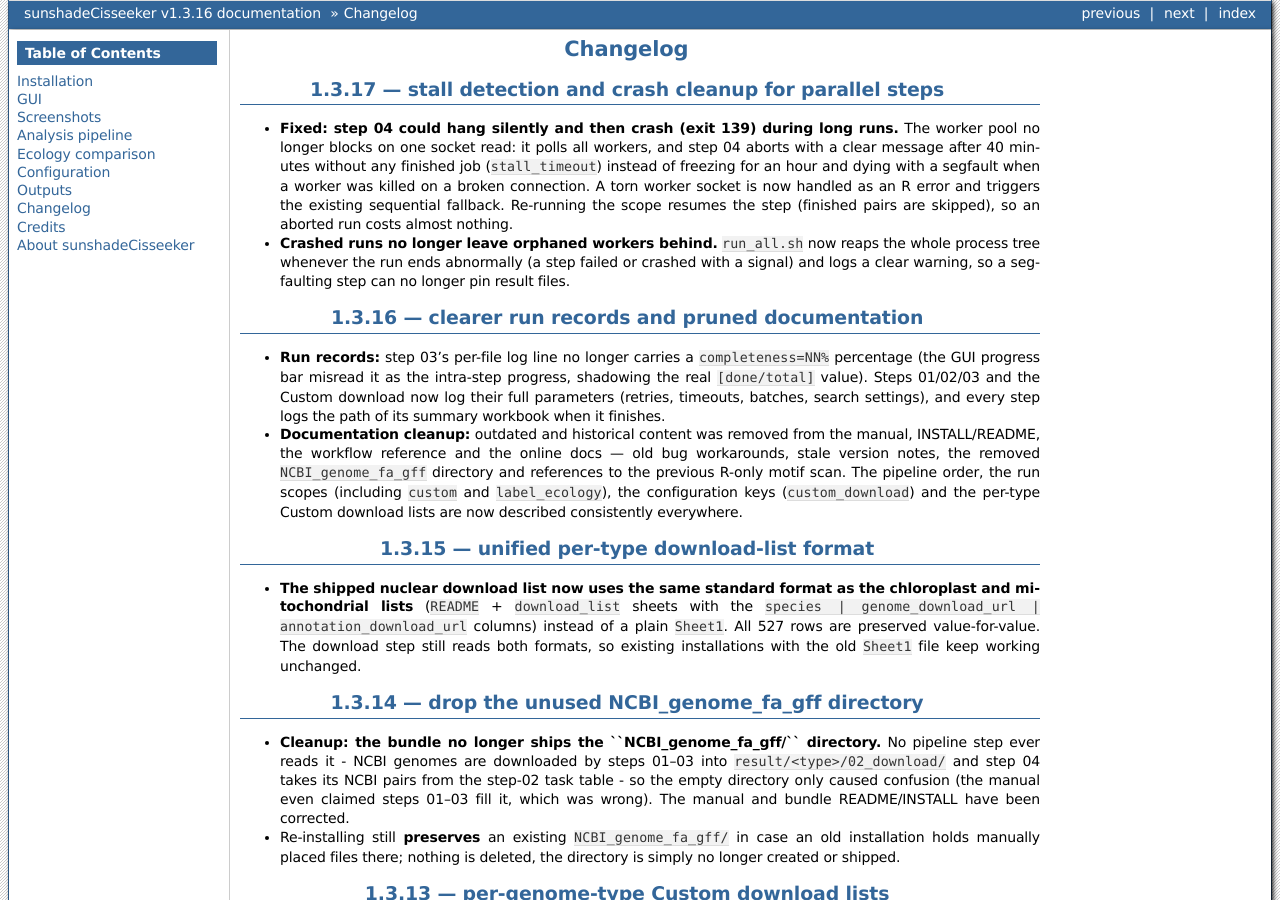
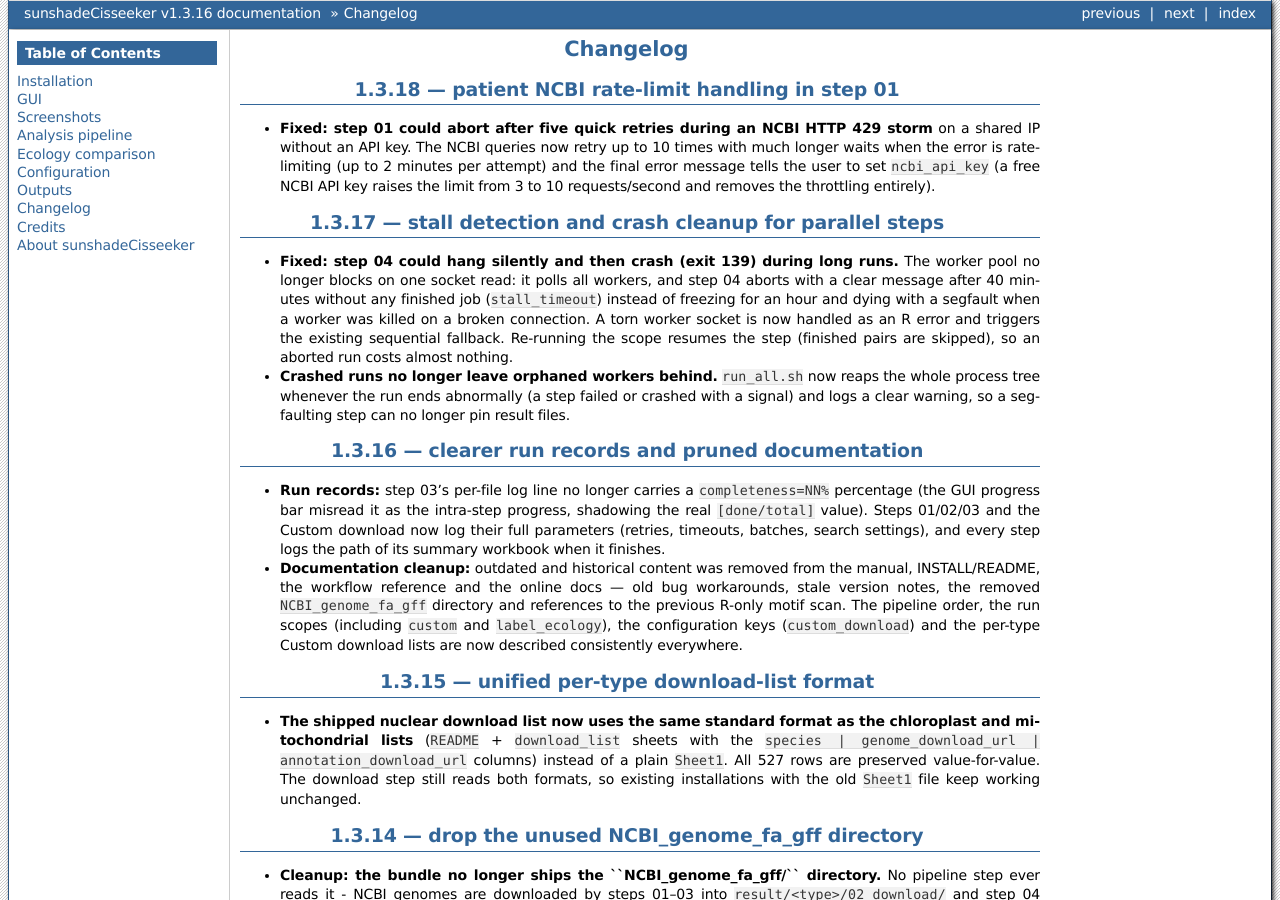
Before and after one commit to chenzhr23/sunshadeCisseeker-docs, a Sphinx documentation site: the page built from docs/content/Changelog.rst, in a window 1280 px wide and 900 px high. Built offline with Sphinx 7.4.7, drawn with Linux system fonts in a browser that asks for light colours.

Commit message:
docs: v1.3.18 patient NCBI rate-limit handling in step 01

```diff
--- a/docs/content/Changelog.rst
+++ b/docs/content/Changelog.rst
@@ -1,5 +1,15 @@
 Changelog
 =========
+
+1.3.18 — patient NCBI rate-limit handling in step 01
+----------------------------------------------------
+
+* **Fixed: step 01 could abort after five quick retries during an NCBI HTTP
+  429 storm** on a shared IP without an API key. The NCBI queries now retry
+  up to 10 times with much longer waits when the error is rate-limiting
+  (up to 2 minutes per attempt) and the final error message tells the user
+  to set ``ncbi_api_key`` (a free NCBI API key raises the limit from 3 to 10
+  requests/second and removes the throttling entirely).
 
 1.3.17 — stall detection and crash cleanup for parallel steps
 --------------------------------------------------------------
```
